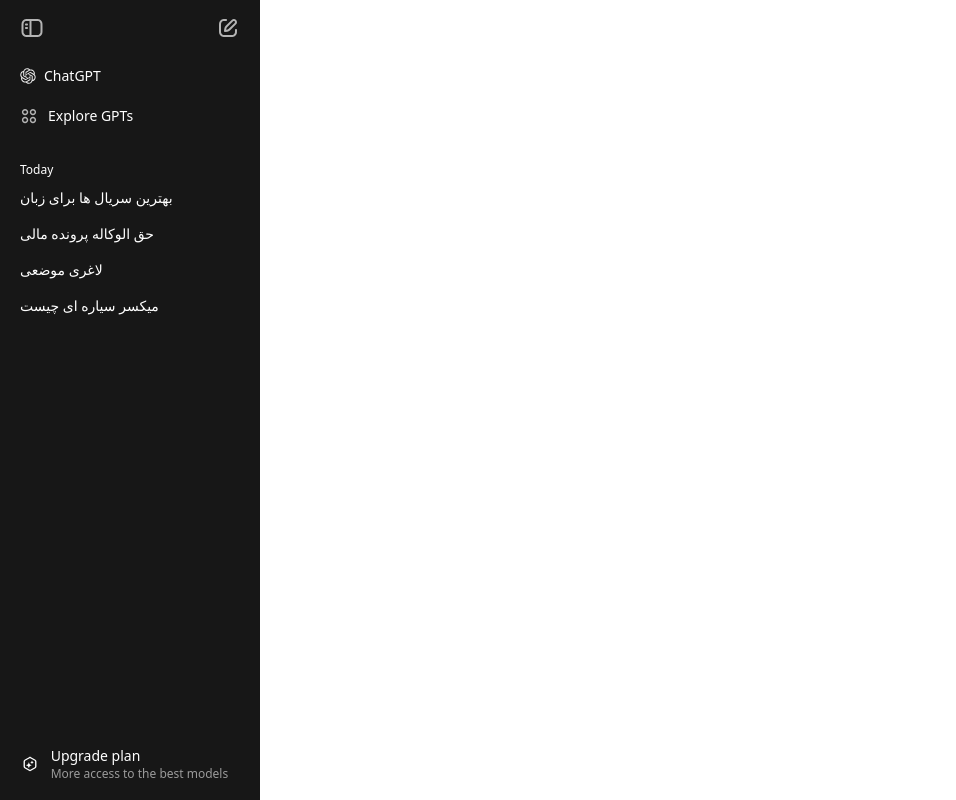
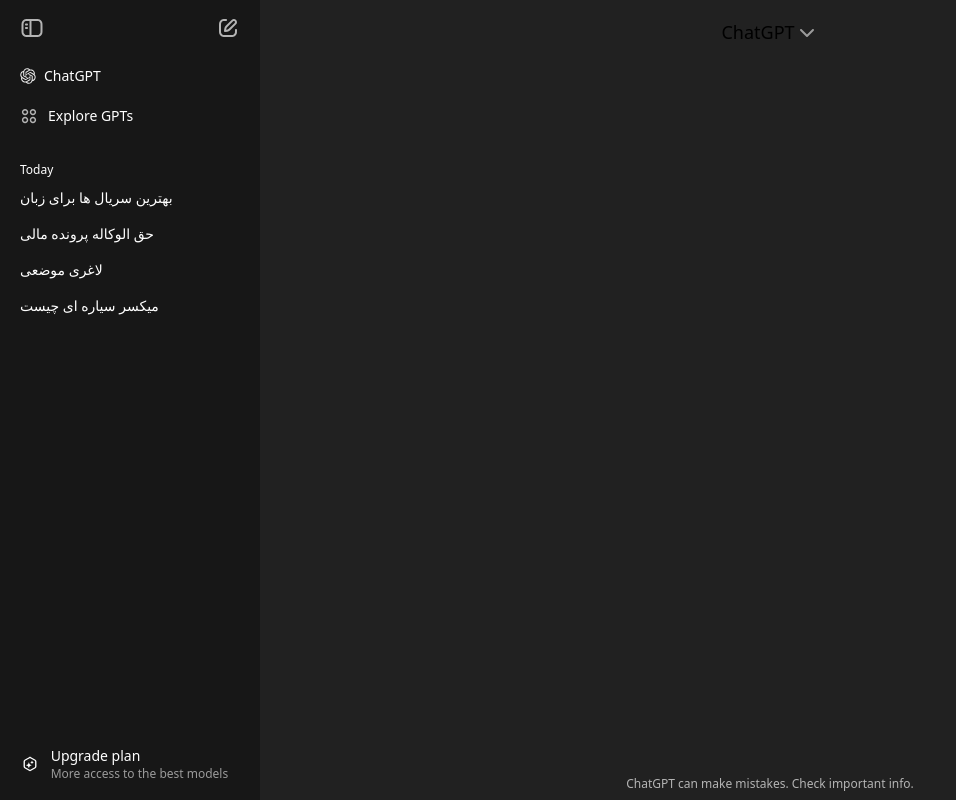
Before and after one commit to seyedehsandev/chatgpt, a website: page index.html in a window 1280 px wide. Shown: the whole page, without its empty margins (0-956 px from the left). Drawn offline with Linux system fonts and the light colour scheme.

Commit message:
added chat section footer

```diff
--- a/index.html
+++ b/index.html
@@ -14,7 +14,9 @@
         <nav class="w-full h-full relative">
           <!-- nav header  -->
           <div class="h-14 w-[236px] flex justify-between items-center">
-            <span class="px-2">
+            <span
+              class="px-2 rounded-lg hover:bg-navitemshoverbg cursor-pointer"
+            >
               <svg
                 xmlns:xlink="http://www.w3.org/1999/xlink"
                 width="24"
@@ -33,7 +35,9 @@
                 ></path>
               </svg>
             </span>
-            <span class="px-2">
+            <span
+              class="px-2 rounded-lg hover:bg-navitemshoverbg cursor-pointer"
+            >
               <svg
                 xmlns:xlink="http://www.w3.org/1999/xlink"
                 width="24"
@@ -196,13 +200,43 @@
         </nav>
       </div>
       <!-- chat seiction -->
-      <div class="h-full bg-red-400">
+      <div class="h-full w-full bg-chatsectionbg flex flex-col justify-between">
         <!-- chat header  -->
-        <div></div>
+        <div class="w-full h-14 p-3 flex flex-col justify-between items-center">
+          <div
+            class="flex items-center rounded-lg px-3 py-1.5 hover:bg-chatheaderbg cursor-pointer"
+          >
+            <span class="text-lg">ChatGPT</span>
+            <svg
+              xmlns:xlink="http://www.w3.org/1999/xlink"
+              width="24"
+              height="24"
+              viewBox="0 0 24 24"
+              fill="none"
+              xmlns="http://www.w3.org/2000/svg"
+              class="icon-md text-token-text-tertiary"
+            >
+              <path
+                fill-rule="evenodd"
+                clip-rule="evenodd"
+                d="M5.29289 9.29289C5.68342 8.90237 6.31658 8.90237 6.70711 9.29289L12 14.5858L17.2929 9.29289C17.6834 8.90237 18.3166 8.90237 18.7071 9.29289C19.0976 9.68342 19.0976 10.3166 18.7071 10.7071L12.7071 16.7071C12.5196 16.8946 12.2652 17 12 17C11.7348 17 11.4804 16.8946 11.2929 16.7071L5.29289 10.7071C4.90237 10.3166 4.90237 9.68342 5.29289 9.29289Z"
+                fill="#9B9B9B"
+                stroke-width="1.5px"
+              ></path>
+            </svg>
+          </div>
+          <div>
+            <img src="" alt="" />
+          </div>
+        </div>
         <!-- chat main  -->
         <div></div>
         <!-- chat footer  -->
-        <div></div>
+        <div class="text-center w-full py-2 px-[60px]">
+          <p class="text-footertext text-xs">
+            ChatGPT can make mistakes. Check important info.
+          </p>
+        </div>
       </div>
     </div>
   </body>
--- a/tailwind.config.js
+++ b/tailwind.config.js
@@ -7,6 +7,9 @@
         navbg: "#171717",
         navitemshoverbg: "#212121",
         plantext: "#9b9b9b",
+        chatsectionbg: "#212121",
+        chatheaderbg: "#2F2F2F",
+        footertext: "#B4B4B4",
       },
     },
   },
```
Also changed, not shown: output.css.
